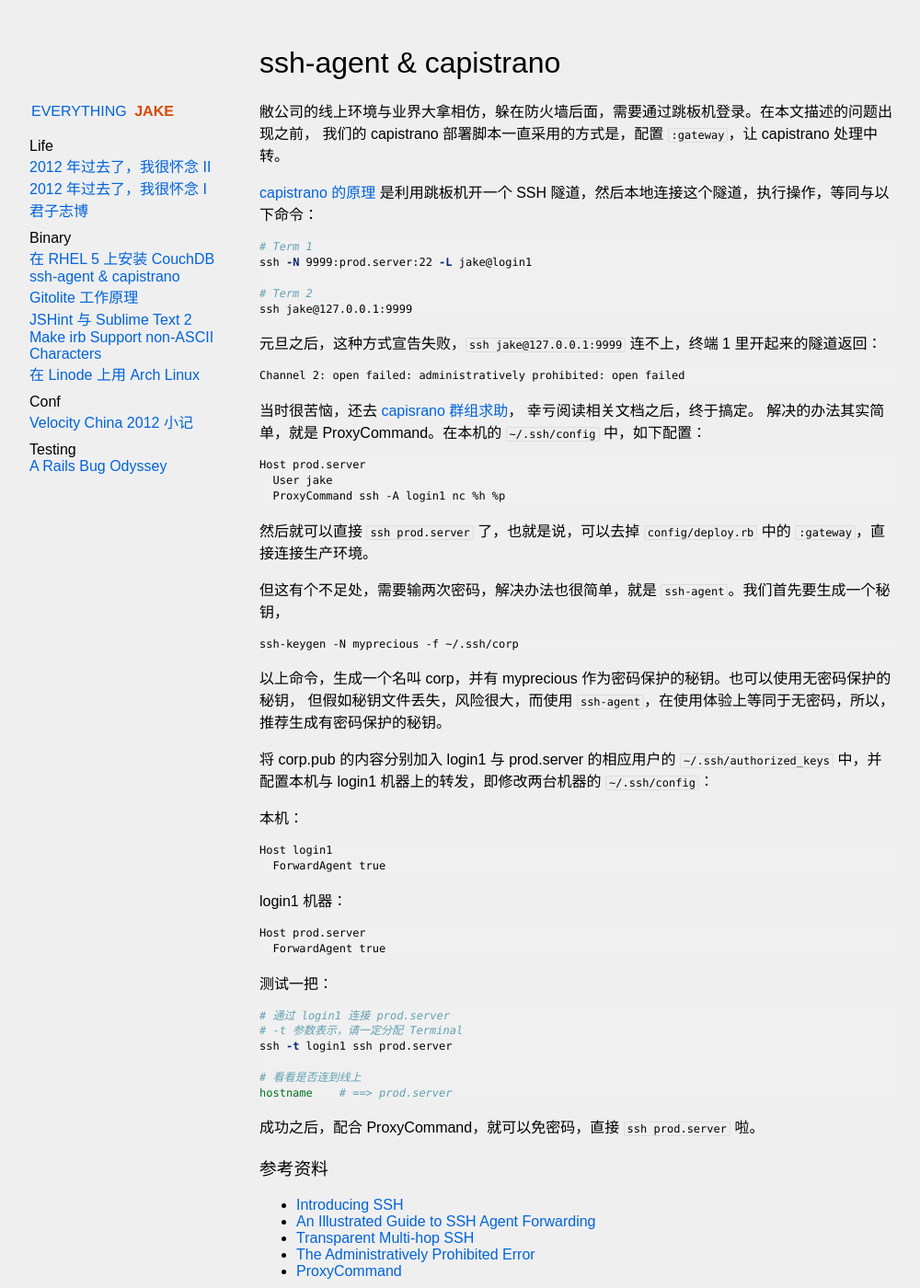
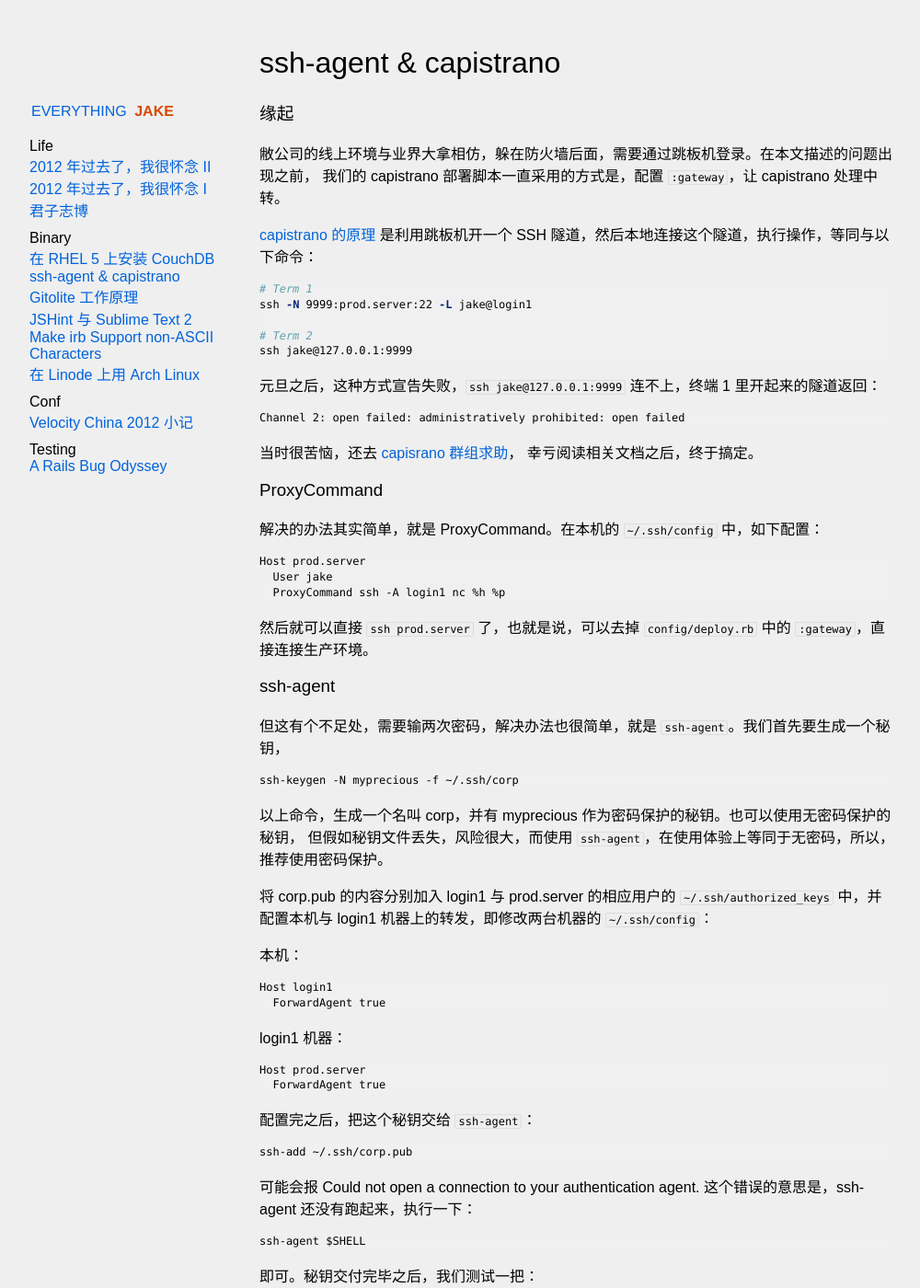
Before and after one commit to cyjake/cyjake.github.io, a Jekyll site: the page built from binary/_posts/2013-01-29-ssh-agent.md, in a window 1280 px wide and 1400 px high. Shown: the whole window at 92% size, without its empty margins (13-1013 px from the left). Built offline with Jekyll 4.4.1, drawn with Linux system fonts in a browser that asks for light colours; some web fonts are replaced; Markdown is read by kramdown in place of the engine named in the settings; comment, search, counter and statistics services are not loaded; some of the changed text lies outside the part shown.

Commit message:
Added ssh-agent part

```diff
--- a/binary/_posts/2013-01-29-ssh-agent.md
+++ b/binary/_posts/2013-01-29-ssh-agent.md
@@ -2,6 +2,8 @@
 layout: post
 title: ssh-agent & capistrano
 ---
+
+### 缘起
 
 敝公司的线上环境与业界大拿相仿，躲在防火墙后面，需要通过跳板机登录。在本文描述的问题出现之前，
 我们的 capistrano 部署脚本一直采用的方式是，配置 `:gateway`，让 capistrano 处理中转。
@@ -33,13 +38,15 @@
 然后就可以直接 `ssh prod.server` 了，也就是说，可以去掉 `config/deploy.rb` 中的
 `:gateway`，直接连接生产环境。
 
+### ssh-agent
+
 但这有个不足处，需要输两次密码，解决办法也很简单，就是 `ssh-agent`。我们首先要生成一个秘钥，
 
     ssh-keygen -N myprecious -f ~/.ssh/corp
 
 以上命令，生成一个名叫 corp，并有 myprecious 作为密码保护的秘钥。也可以使用无密码保护的秘钥，
 但假如秘钥文件丢失，风险很大，而使用 `ssh-agent`，在使用体验上等同于无密码，所以，
-推荐生成有密码保护的秘钥。
+推荐使用密码保护。
 
 将 corp.pub 的内容分别加入 login1 与 prod.server 的相应用户的
 `~/.ssh/authorized_keys` 中，并配置本机与 login1 机器上的转发，即修改两台机器的
@@ -55,7 +62,16 @@
     Host prod.server
       ForwardAgent true
 
-测试一把：
+配置完之后，把这个秘钥交给 `ssh-agent`：
+
+    ssh-add ~/.ssh/corp.pub
+
+可能会报 Could not open a connection to your authentication agent.
+这个错误的意思是，ssh-agent 还没有跑起来，执行一下：
+
+    ssh-agent $SHELL
+
+即可。秘钥交付完毕之后，我们测试一把：
 
 {% highlight bash %}
 # 通过 login1 连接 prod.server
@@ -66,7 +82,7 @@
 hostname    # ==> prod.server
 {% endhighlight %}
 
-成功之后，配合 ProxyCommand，就可以免密码，直接 `ssh prod.server` 啦。
+如此，配合 ProxyCommand，就可以免密码，直接 `ssh prod.server` 啦。
 
 ### 参考资料
 
```
Also changed, not shown: other parts of binary/_posts/2013-01-29-ssh-agent.md (+3 -0 lines).
